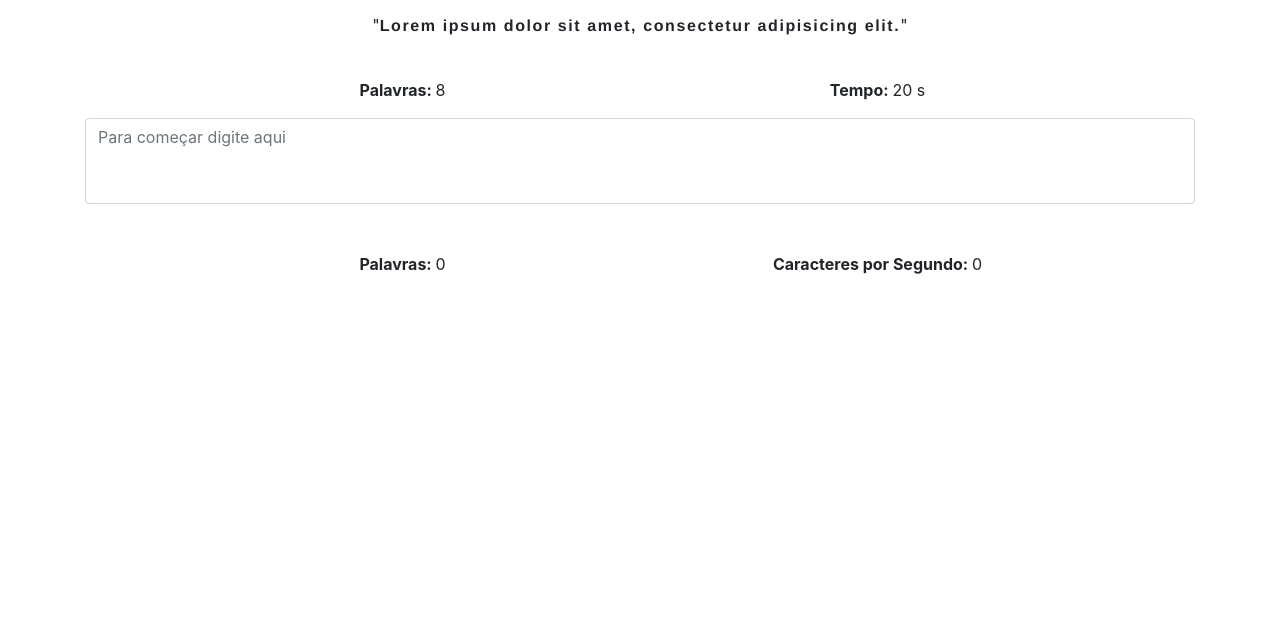
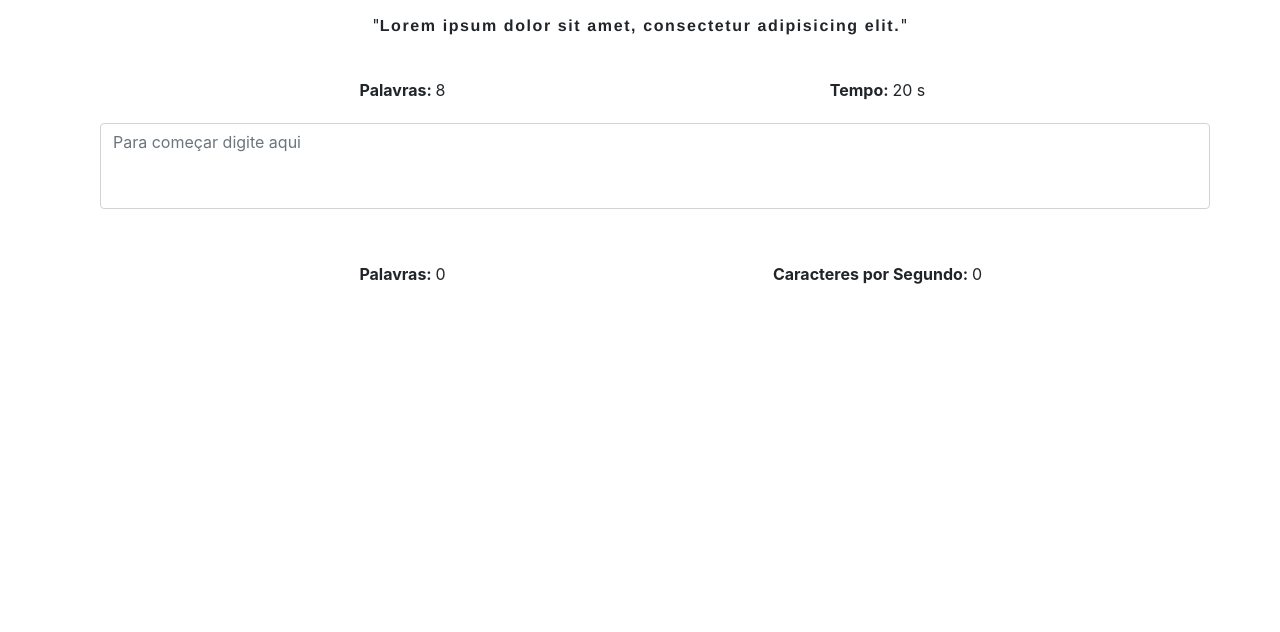
Before and after one commit to MaiaraM/EstudosJavascript, a plain HTML site: page TypeType/index.html in a window 1280 px wide. Shown: the part 106-738 px from the top of the page. Drawn offline with nearby package versions, Linux system fonts and the light colour scheme.

Commit message:
Update style.css

```diff
--- a/TypeType/style.css
+++ b/TypeType/style.css
@@ -1,6 +1,7 @@
 textarea {
     resize: none;
     width: 100%;
+    margin:5px 15px;
 }
 
 .frase{
```
